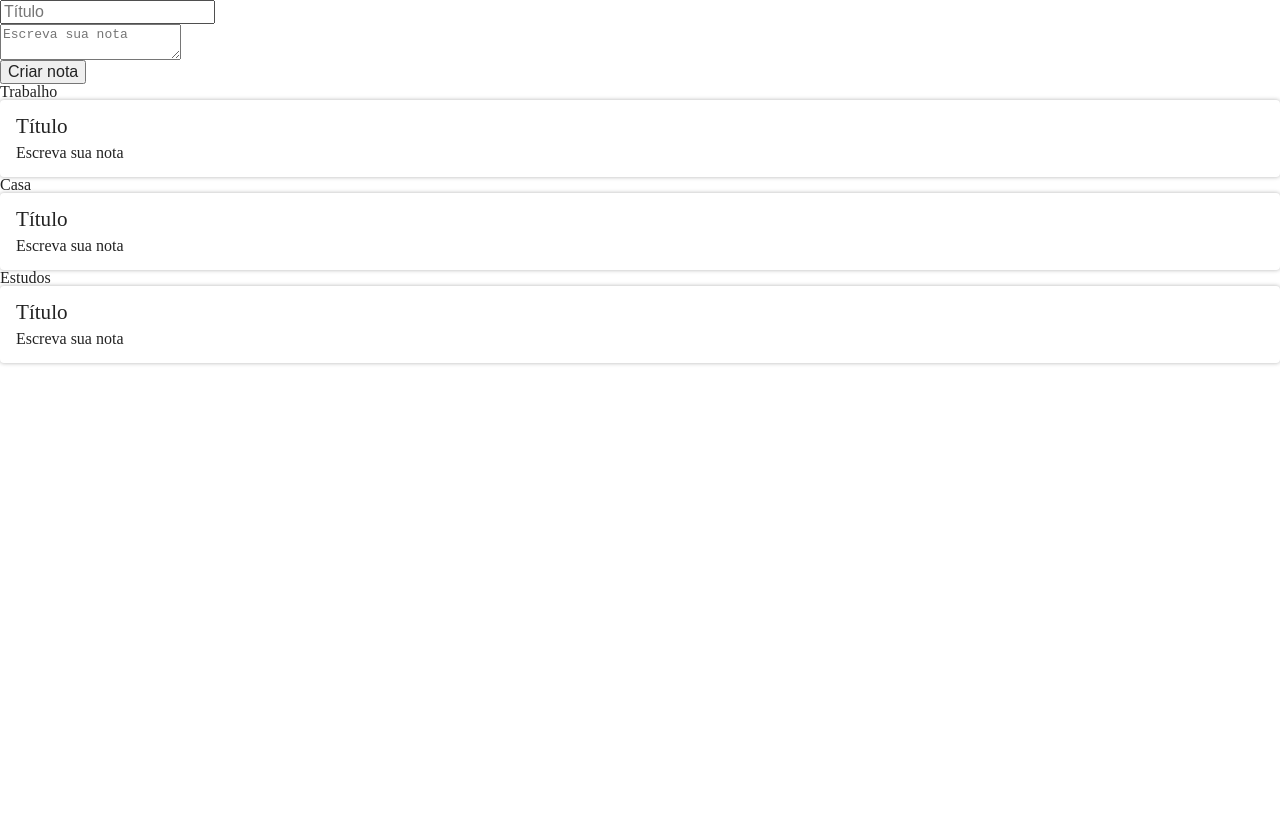
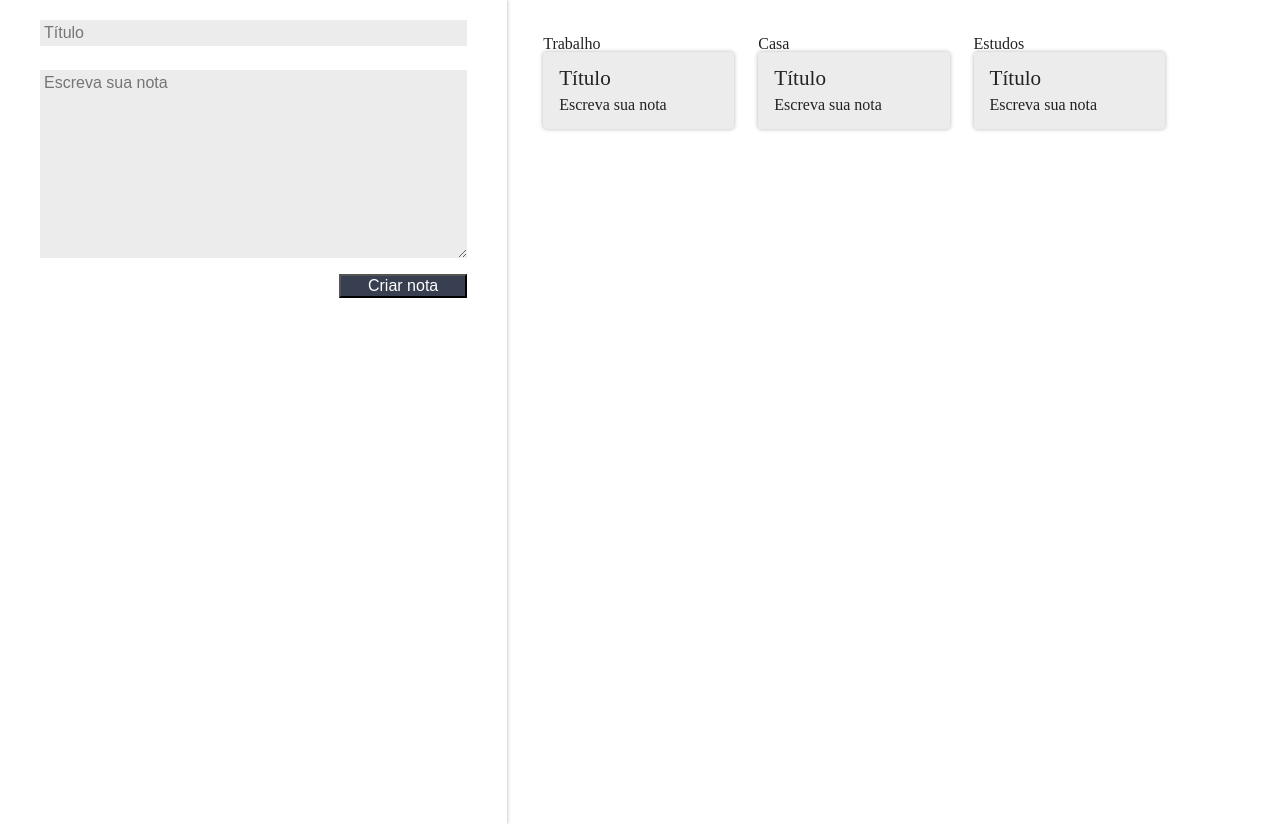
Before and after one commit to joaofnr/ceep, a React (Create React App) app: page / in a window 1280 px wide. Before the commit the page ends 800 px from the top, so only its background shows below. Built offline with nearby package versions, Linux system fonts and the light colour scheme.

Commit message:
Organized files and more styling

```diff
--- /dev/null
+++ b/src/App.css
@@ -0,0 +1,11 @@
+.conteudo {
+    display: flex;
+  }
+
+  :root {
+    --primaria: #58a4b0;
+    --secundaria: #373f51;
+    --secundaria-ativa: #cccccc;
+    --fundo: #ffffff;
+    --fundo-detalhes: #ececec;
+  }
--- a/src/App.js
+++ b/src/App.js
@@ -1,14 +1,14 @@
 import React, { Component } from 'react';
-import FormularioCadastro from './components/FormularioCadastro';
-import ListaDeNotas from './components/ListaDeNotas';
-
+import FormularioCadastro from './components/FormularioCadastro/FormularioCadastro';
+import ListaDeNotas from './components/ListaDeNotas/ListaDeNotas';
+import './App.css'
 export default class App extends Component {
   render () {
     return (
-      <>
+      <section className="conteudo">
         <FormularioCadastro />
         <ListaDeNotas />
-      </>
+      </section>
     )
   };
 }
--- a/src/components/FormularioCadastro.jsx
+++ /dev/null
@@ -1,15 +0,0 @@
-import React, { Component } from 'react'
-
-export default class FormularioCadastro extends Component{
-    render(){
-        return (
-            <form>
-                <input type="text" placeholder="Título" />
-                <br />
-                <textarea placeholder="Escreva sua nota" />
-                <br />
-                <button>Criar nota</button>
-            </form>
-        )
-    }
-}
--- /dev/null
+++ b/src/components/FormularioCadastro/FormularioCadastro.jsx
@@ -0,0 +1,25 @@
+import React, { Component } from 'react'
+import './style.css'
+
+export default class FormularioCadastro extends Component{
+    render(){
+        return (
+            <form className="form-cadastro">
+                <input
+                    className="form-cadastro_input"
+                    type="text"
+                    placeholder="Título" />
+                <br />
+                <textarea
+                    className="form-cadastro_input"
+                    rows={10} cols={25}
+                    placeholder="Escreva sua nota" />
+                <br />
+                <button
+                    className="form-cadastro_submit">
+                    Criar nota
+                </button>
+            </form>
+        )
+    }
+}
--- /dev/null
+++ b/src/components/FormularioCadastro/style.css
@@ -0,0 +1,29 @@
+.form-cadastro {
+    flex-grow: 2;
+    box-shadow: 0 0 4px rgba(0, 0, 0, 0.3);
+    z-index: 1;
+    min-height: 100vh;
+    display: flex;
+    flex-direction: column;
+    padding: 12px 40px;
+  }
+  .form-cadastro_input {
+    margin-top: 8px;
+    padding: 4px;
+    border: none;
+    background-color: var(--fundo-detalhes);
+    font-family: Arial, Helvetica, sans-serif;
+    font-weight: 100;
+  }
+
+  .form-cadastro_submit {
+    align-self: flex-end;
+    width: 30%;
+    background-color: var(--secundaria);
+    color: white;
+    font-weight: 400;
+  }
+
+  .form-cadastro_submit:active {
+    background-color: var(--secundaria-ativa);
+  }
--- a/src/components/ListaDeNotas.jsx
+++ b/src/components/ListaDeNotas/ListaDeNotas.jsx
@@ -1,13 +1,18 @@
 import React, { Component } from 'react'
-import CardNota from './CardNota/CardNota'
+import CardNota from '../CardNota/CardNota'
+import './style.css'
 
 export default class ListaDeNotas extends Component{
     render() {
         return (
-            <ul>
+            <ul
+              className="lista-notas">
               {Array.of("Trabalho", "Casa", "Estudos").map((categoria, index) => {
                   return(
-                    <li key={index}>
+                    <li
+                      key={index}
+                      className="lista-notas_item"
+                      >
                       <div>{categoria}</div>
                       <CardNota />
                     </li>
--- /dev/null
+++ b/src/components/ListaDeNotas/style.css
@@ -0,0 +1,15 @@
+.lista-notas {
+    background-color: var(--fundo);
+    flex-grow: 3;
+    display: grid;
+    grid-template-columns: auto auto auto auto auto;
+    list-style-type: none;
+    padding-left: 24px;
+    padding-top: 24px;
+  }
+  .lista-notas_item {
+    margin: 12px;
+    max-width: 240px;
+    max-height: 400px;
+    display: inline;
+  }
```
